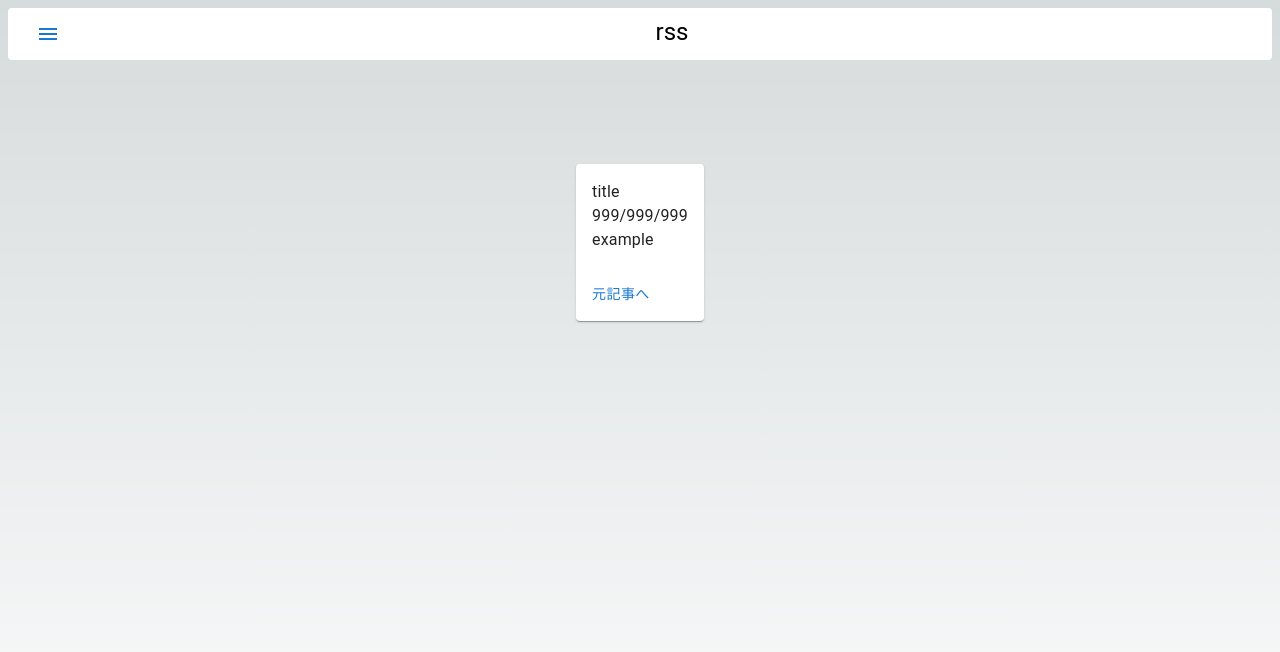
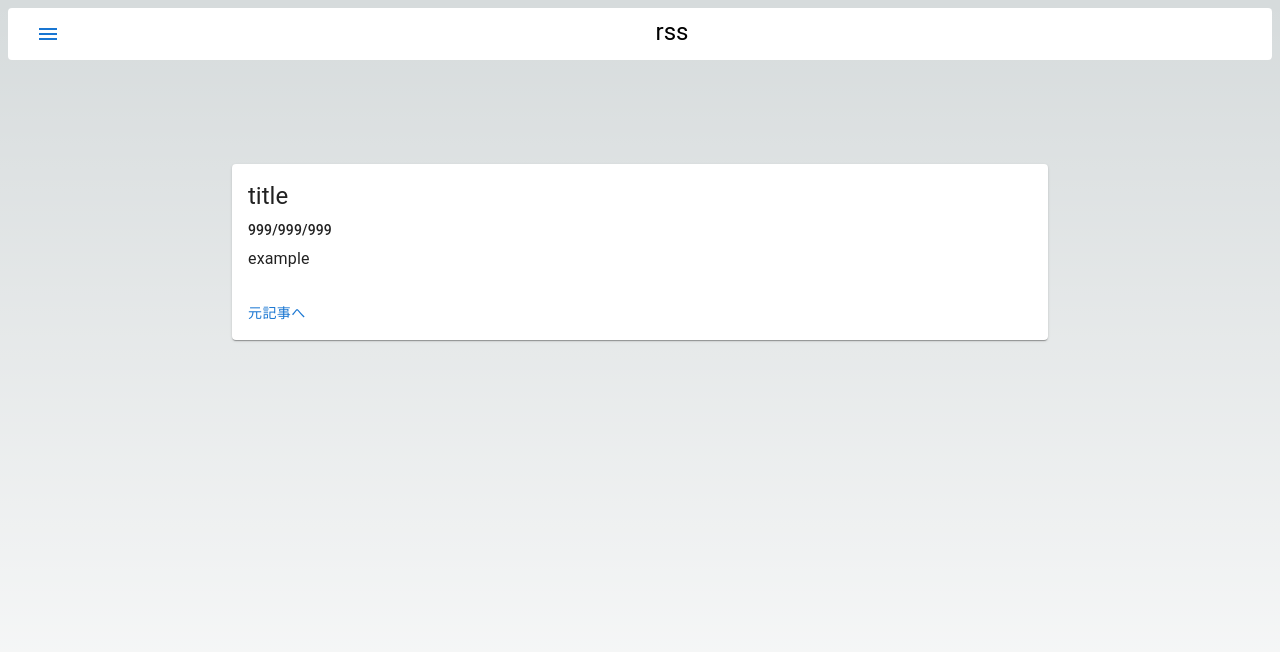
Before and after one commit to cacaoMath/rss_client, a Next.js app: page / in a window 1280 px wide. Shown: the top 652 px of the page. Built offline with nearby package versions, Linux system fonts and the light colour scheme.

Commit message:
chore(ui) : 見た目を整える(#2)

```diff
--- a/component/Article.tsx
+++ b/component/Article.tsx
@@ -14,11 +14,15 @@ export default function Article(props: ArticleProps): React.ReactNode {
   // const url: UrlObject = new URL('/', props.link);
   // console.log(url);
   return (
-    <Card>
+    <Card sx={{ width: 'auto' }}>
       <CardContent>
-        <Typography>{props.title}</Typography>
-        <Typography>{props.published}</Typography>
-        <Typography>{props.summary}</Typography>
+        <Typography variant="h5" gutterBottom>
+          {props.title}
+        </Typography>
+        <Typography variant="subtitle2" gutterBottom>
+          {props.published}
+        </Typography>
+        <Typography variant="body1">{props.summary}</Typography>
       </CardContent>
       <CardActions>
         <Link href={props.link} target="_blank" rel="noreferrer">
--- a/src/app/page.tsx
+++ b/src/app/page.tsx
@@ -12,7 +12,7 @@ const articleProps: ArticleProps = {
 export default function Home() {
   return (
     <main className={styles.main}>
-      <Stack>
+      <Stack sx={{ width: '75%' }}>
         <Article {...articleProps} />
       </Stack>
     </main>
```
